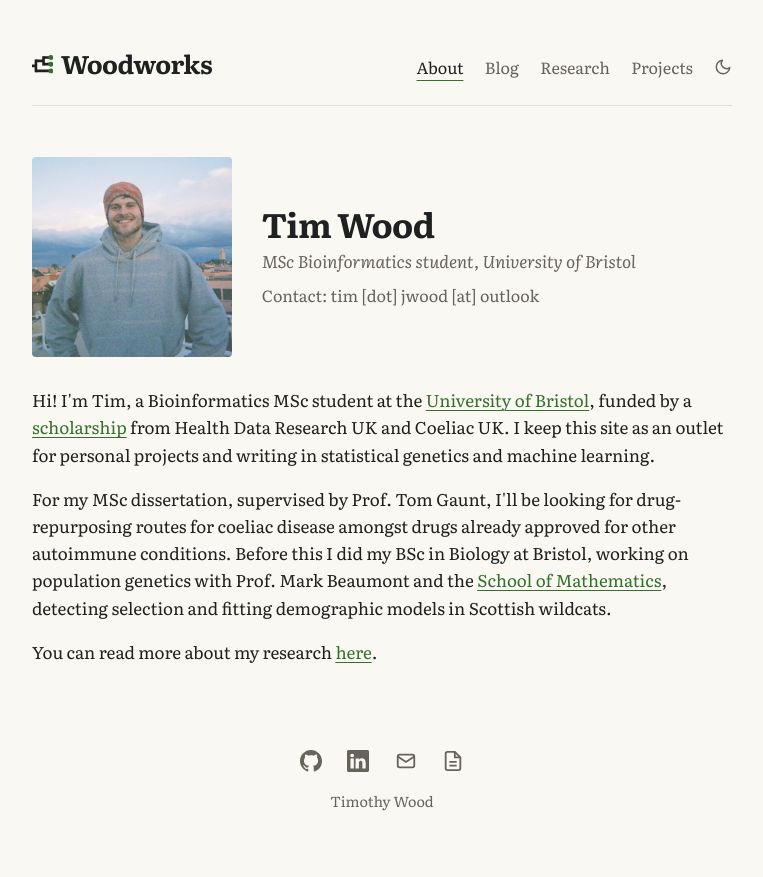
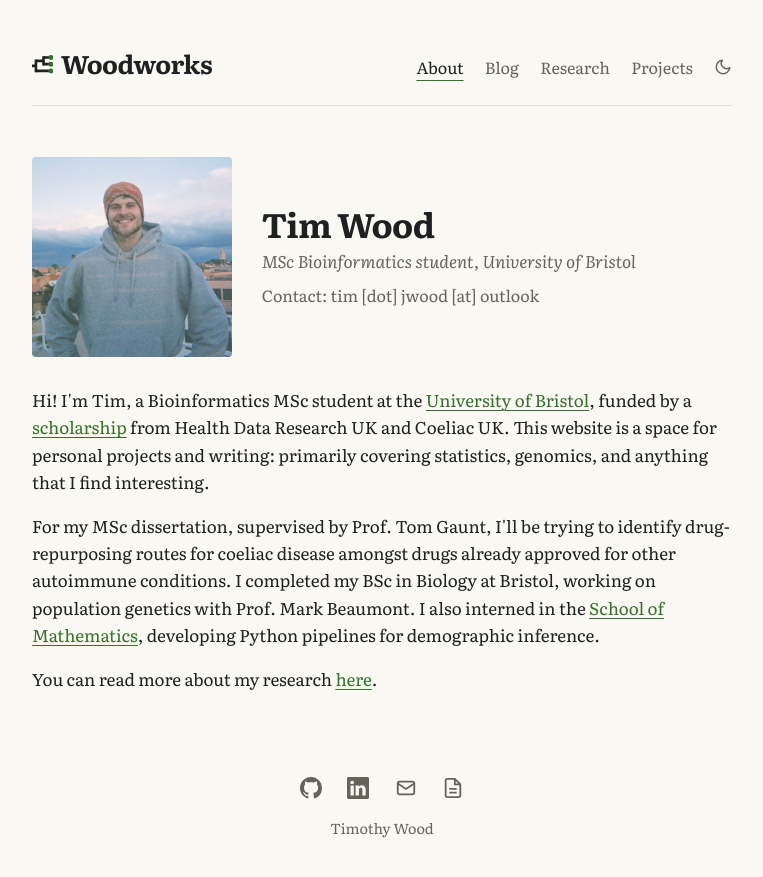
Before and after one commit to timj-wood/timj-wood.github.io, a Jekyll site: the page built from index.html, in a window 1280 px wide. Shown: the top 877 px of the page, without its empty margins (258-1021 px from the left). Built offline with Jekyll 4.4.1, drawn with Linux system fonts in a browser that asks for light colours.

Commit message:
Update index.html

```diff
--- a/index.html
+++ b/index.html
@@ -17,12 +17,12 @@ redirect_from:
   <div class="bio">
     <p>Hi! I'm Tim, a Bioinformatics MSc student at the <a href="https://www.bristol.ac.uk/">University of Bristol</a>, funded by
       a <a href="https://www.hdruk.ac.uk/people/timothy-wood/">scholarship</a> from Health Data Research UK and Coeliac UK.
-      I keep this site as an outlet for personal projects and writing in statistical genetics and machine learning.</p>
+      This website is a space for personal projects and writing: primarily covering statistics, genomics, and anything that I find interesting.</p>
 
-    <p>For my MSc dissertation, supervised by Prof. Tom Gaunt, I'll be looking for drug-repurposing routes for coeliac disease amongst drugs
-      already approved for other autoimmune conditions. Before this I did my BSc in Biology at Bristol, working on population genetics
-      with Prof. Mark Beaumont and the <a href="https://www.bristolmathsresearch.org/statistical-science/">School of Mathematics</a>,
-      detecting selection and fitting demographic models in Scottish wildcats.</p>
+    <p>For my MSc dissertation, supervised by Prof. Tom Gaunt, I'll be trying to identify drug-repurposing routes for coeliac disease amongst drugs
+      already approved for other autoimmune conditions. I completed my BSc in Biology at Bristol, working on population genetics
+      with Prof. Mark Beaumont. I also interned in the <a href="https://www.bristolmathsresearch.org/statistical-science/">School of Mathematics</a>,
+      developing Python pipelines for demographic inference.</p>
 
     <p>You can read more about my research <a href="https://timj-wood.github.io/research/">here</a>.</p>
 
```
